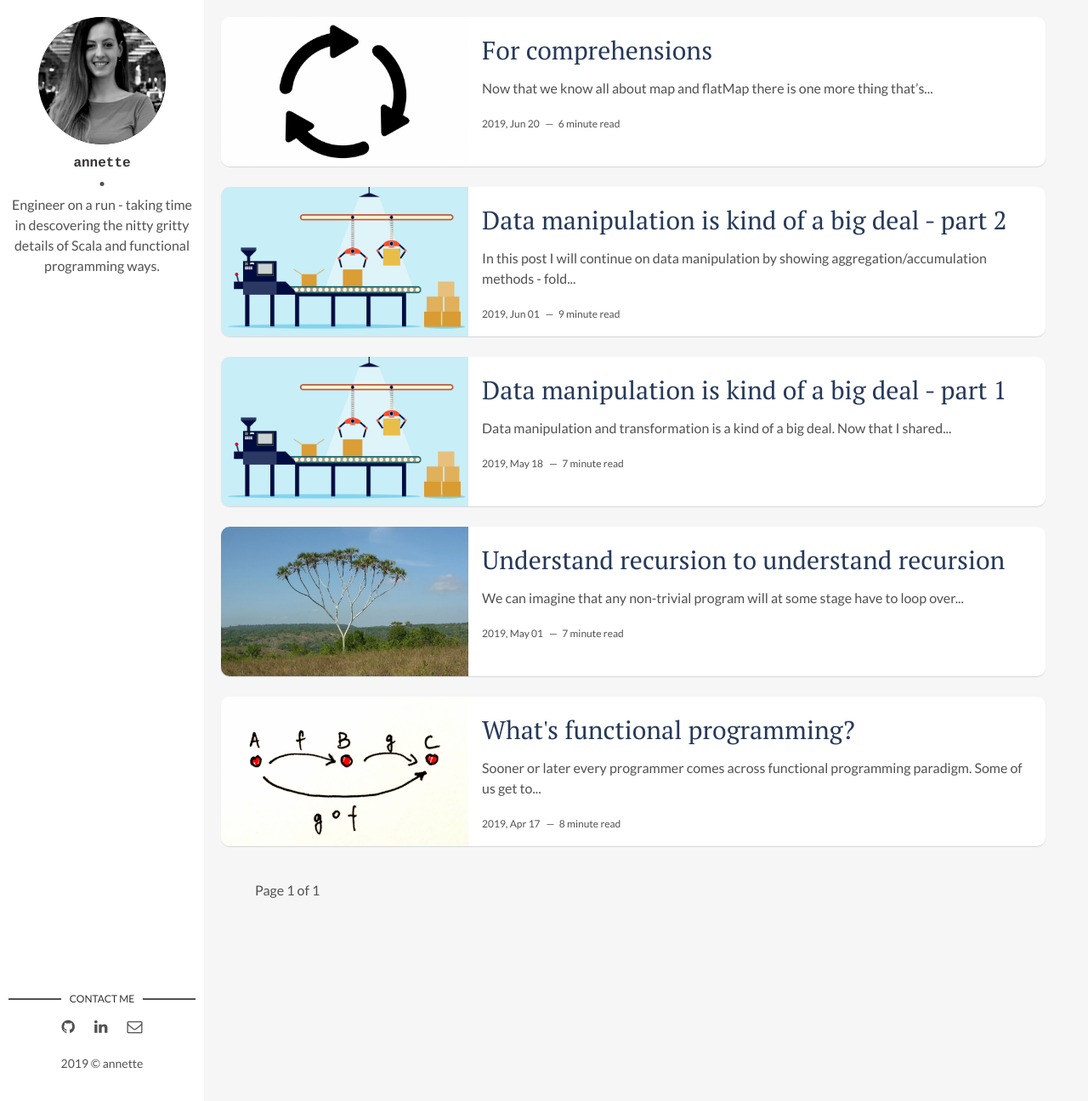
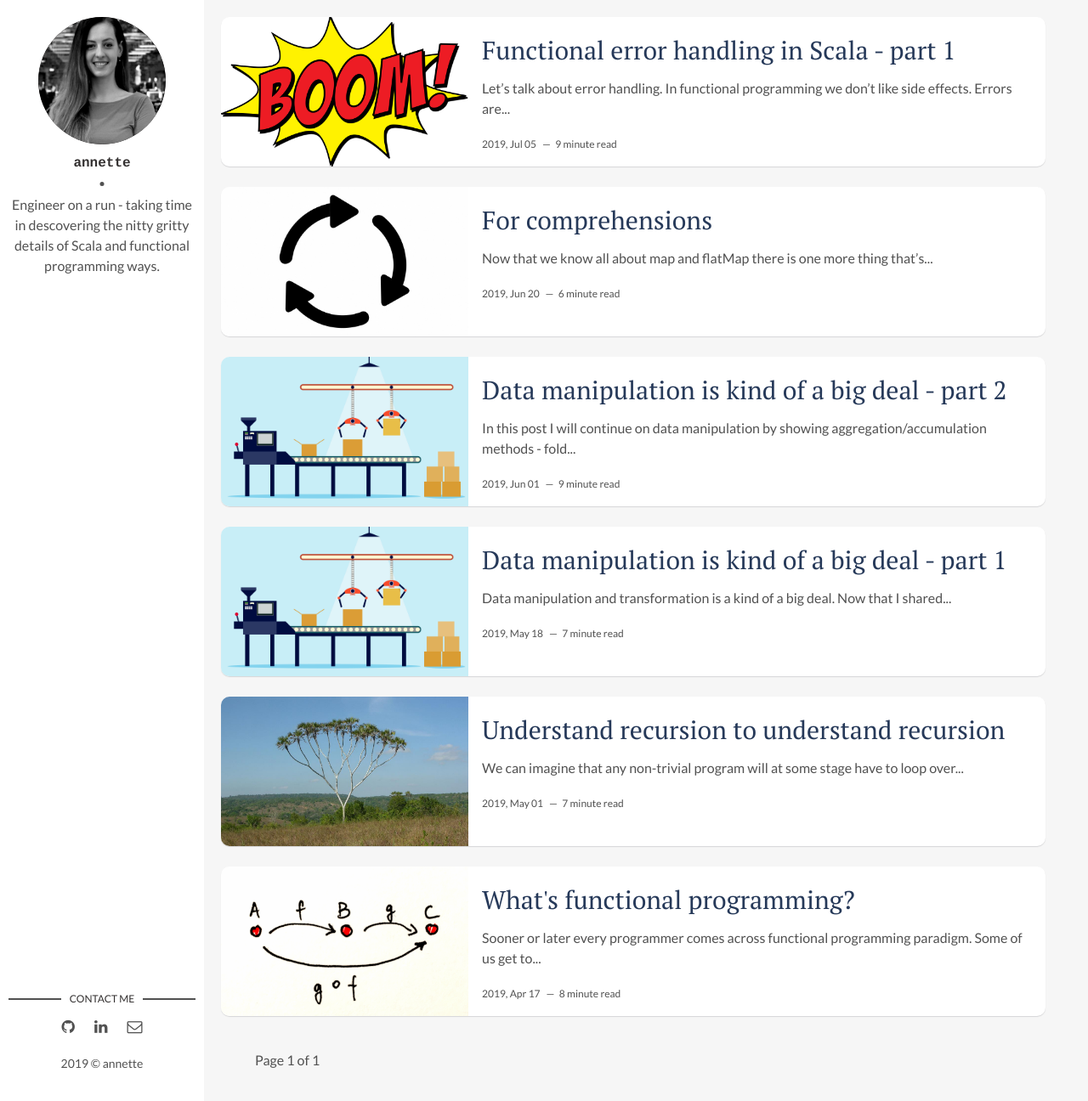
Before and after one commit to arfro/arfro.com, a Jekyll site: the page built from index.html, in a window 1280 px wide and 1296 px high. Shown: the whole window at 85% size. Built offline with Jekyll 4.4.1, drawn with Linux system fonts in a browser that asks for light colours; the list of posts is cut into pages by our own code; some of the changed lines change nothing that is shown.

Commit message:
published error handling post

```diff
--- a/_drafts/2019-06-17-basic-error-handling.markdown
+++ b/_posts/2019-07-05-basic-error-handling.markdown
@@ -1,13 +1,13 @@
 ---
 layout: post
-title: Functional error handling in Scala
-date: 2019-06-01 13:32:20
+title: Functional error handling in Scala - part 1
+date: 2019-07-05 13:32:20
 img: error-handling/error.png
 tags: [error-handling, option, try, either, referential-transparency, pure-function, functional-programming]
 ---
 
 
-Let's talk about error handling. In functional programming we don't like side effects. We don't like cases we didn't think of before and errors are exactly that - things that can go wrong and that can result in side effects. How to handle errors in Scala in a functional way?
+Let's talk about error handling. In functional programming we don't like side effects. Errors are exactly that - things that can (and will!) go wrong. How to handle errors in Scala in a functional way?
 
 I mentioned in the very first post that when I think of Scala / functional programming I think _algebra_. What would your maths teacher have to say about you solving your equation like this:
 
@@ -27,7 +27,7 @@ x / y = null
 If functional ways are like algebrae, then we can't allow <b>null</b> values or <b>exceptions</b>. Null values break _referential transparency_ rule, or in other words, they break the purity of a function. Exception do that too (to some extent). Let's clarify.
 
 ### What's referential transparency and a pure function?
-<b>Pure function</b> is a function which:
+I mentioned it before but <b>pure function</b> is a function which:
 * its return value is not `Unit` - think about it: `Unit` strongly suggest we're on to something impure (like `println` perhaphs?)
 * has its return value depend ONLY on its arguments:
 {% highlight scala %}
@@ -48,14 +48,14 @@ add(1, 5) == 6 // true at all times as add(1, 5) is the same as 6 at all times
 <b>Referential transparency</b> refers to the last point - in simplification, it means that you can always replace a function call with its return value.
 
 ### No nulls sound sketchy
-If you ever debugged `NullPointerException` you will appreciate the no null rule. If not, think that null is not a value - it represents an absence of a value. And such thing doesn't exist in algebra. In the context of Scala I only came across using null in a context of working with some Java libraries that _could_ return a null. Still then, my Scala code would not use null (I will talk about this a bit more below).
+If you ever debugged `NullPointerException` you will appreciate the no null rule. If not, think that null is not a value - it represents an absence of a value. And such thing doesn't exist in algebra. Since the beginning of my functional programming journey I only came across using null in a context of working with some Java libraries that _could_ return a null. Still then, my Scala code would not use null.
 
 Scala does not have a notion of checked exceptions like Java, where the compiler reminds you (to a degree) of your error handling - so in Scala whatever you tell that your function will return, compiler assumes you aren't lying.
 
 ### Why exceptions break referential transparency "to some extent"?
-Exceptions should be used according to their name - exceptionally. When a situation is a true exception. Is division by zero a true exception? No. If your recursive function unexpectedly blows up the stack, is it a true exception? Probably yes. (but that also means - shame on your tests!)
+Exceptions should be used according to their name - exceptionally. When a situation is a true exception. Is division by zero a true exception? No. If your recursive function unexpectedly blows up the stack, is it a true exception? Probably yes. (although that also means shame on your tests!)
 
-That leads to (perhaps a controversial) statement that exceptions break referential transparency only if they're explicitly observed and acted upon. That means - if you write code that throws or catches exceptions explicitly, you break referential transparency. If the code does it "on its own" - I personally think it's fine. The exception will be thrown in a truly exceptional situation then.
+That leads to (perhaps a controversial) statement that exceptions break referential transparency only if they're explicitly observed and acted upon. That means - if you write code that throws or catches exceptions explicitly, you break referential transparency. If the code does it "on its own" - I personally think it's fine. The exception will be thrown in a truly exceptional situation then. That obviously doesn't mean we ignore error handling altogether! Let's see what Scala has to offer.
 
 
 ### Option and its usage in a real world
@@ -83,7 +83,7 @@ def optionalStrings(str: Option[String]) = ...
 * arguments that are not present on initialize
 {% highlight scala %}
 case class Customer(name: String, age: Option[Int])
-// age can be updated to Some later
+// age can be updated/added later
 {% endhighlight %}
 * when you don't care about the error message
 {% highlight scala %}
@@ -102,8 +102,8 @@ def divide(one: Int, two: Int): Option[Int] =
 
 Let's have a look at the birthday example from above implemented using `Either`.
 {% highlight scala %}
-// only a type alias to make below Either more explicit and easier to understand
-// This means nothing more than: type "Age" means type "Int"
+// type Age is only a type alias to make below Either more explicit and easier to understand
+// Aliasing here means nothing more than: type "Age" means type "Int"
 type Age = Int
 // this will hold our error detail
 case class CalculationProblem(problem: String)
@@ -164,7 +164,15 @@ As I mentioned a number of times in other posts already, it is all down to how m
 * I don't use nulls. Ever. I use `Option` if I don't care why something might be `None`, and `Either` if I want to be able to know the failure reason
 * I don't throw exceptions. I use `Either` instead.
 * I don't try/catch exceptions from code that could throw them (e.g. Java libraries) - instead I wrap the offending code in `Try` and pattern match on `Success` or `Failure` - that's where the exception stops bubbling up
-* I think of exceptions and nulls as evil - I do whatever it takes not to use them, even if that means seeking help from my senior colleagues on alternatives I might not be aware of.
+* I think of exceptions and nulls as evil - I do whatever it takes not to use them, even if that means seeking help from my senior colleagues on alternatives I might not (yet!) be aware of.
+
+
+_____
+### (Not so) scary stuff
+Remember how in the post on for comprehensions I said a monad is something that can be flatmapped over? I said:
+ >For comprehensions are great for working with and composing monads.
+
+ Guess what - `Try`, `Option` and `Either` (although Either from Scala 2.12 only!) are also monads. That means you can use them in for comprehensions.
 
 _____
 References:<br>
```
Also changed, not shown: 1 other file.
